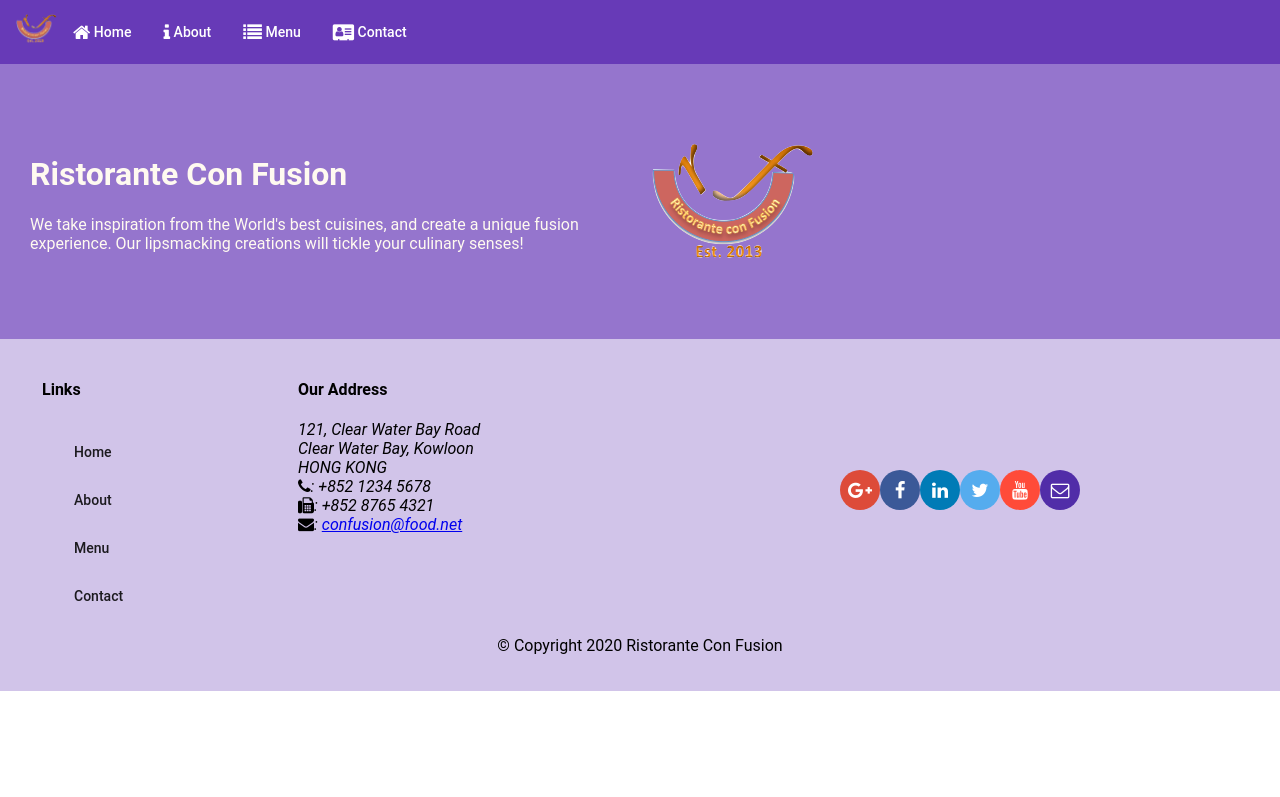
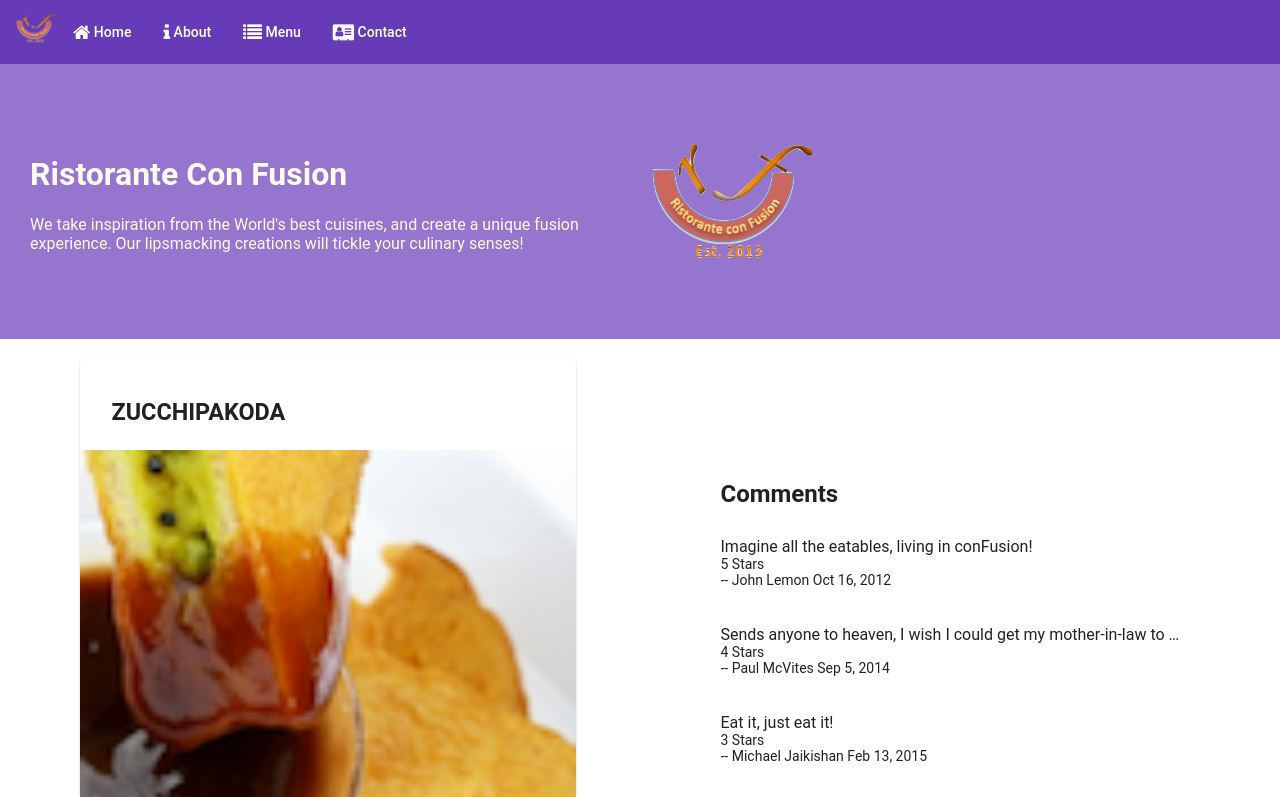
Before and after one commit to yshnavraj/AngularconFusion, an Angular app: page /dishdetail/1 in a window 1280 px wide. Before the commit this address led to /. Shown: the top 797 px of the page. Built offline with nearby package versions, Linux system fonts and the light colour scheme.

Commit message:
Single Page Applications Part-2

```diff
--- a/src/app/app-routing/routes.ts
+++ b/src/app/app-routing/routes.ts
@@ -9,6 +9,8 @@
 export const routes: Routes = [
     {path: 'home', component: HomeComponent},
     {path: 'menu', component: MenuComponent},
+    {path: 'about', component: ContactComponent},
+    {path: 'dishdetail/:id', component: DishdetailComponent},
     {path: 'contactus', component: ContactComponent},
     {path: '', redirectTo: '/home', pathMatch: 'full'}
 ];
--- a/src/app/dishdetail/dishdetail.component.html
+++ b/src/app/dishdetail/dishdetail.component.html
@@ -20,6 +20,7 @@
           </p>
         </mat-card-content>
         <mat-card-actions>
+          <button mat-button (click)="goBack()">BACK</button>
           <button mat-button>LIKE</button>
           <button mat-button>SHARE</button>
         </mat-card-actions>
@@ -32,15 +33,15 @@
       <mat-list-item>
         <h2>Comments</h2>
       </mat-list-item>
-      <mat-list-item *ngFor="let comment of dish.comments">
+      <mat-list-item *ngFor="let comments of dish.comments">
         <p mat-line>
-          <span> {{ comment.comment }}</span>
+          <span> {{ comments.comment }}</span>
         </p>
         <p mat-line>
-          <span> {{ comment.rating }} Stars</span>
+          <span> {{ comments.rating }} Stars</span>
         </p>
         <p mat-line>
-          <span> -- {{ comment.author }} {{ comment.date | date }}</span>
+          <span> -- {{ comments.author }} {{ comments.date | date }}</span>
         </p>
       </mat-list-item>
     </mat-list>
--- a/src/app/dishdetail/dishdetail.component.ts
+++ b/src/app/dishdetail/dishdetail.component.ts
@@ -1,5 +1,8 @@
-import { Component, OnInit, Input } from '@angular/core';
+import { Component, OnInit } from '@angular/core';
+import { Params, ActivatedRoute } from '@angular/router';
+import { Location } from '@angular/common';
 import { Dish } from '../shared/dish';
+import { DishService } from '../services/dish.service';
 
 @Component({
   selector: 'app-dishdetail',
@@ -7,12 +10,20 @@
   styleUrls: ['./dishdetail.component.scss']
 })
 export class DishdetailComponent implements OnInit {
-  @Input()
-  dish = Dish;
 
-  constructor() { }
+  dish: Dish;
+
+  constructor(private dishService: DishService,
+    private route: ActivatedRoute,
+    private location: Location) { }
 
   ngOnInit() {
+    let id = this.route.snapshot.params['id'];
+    this.dish = this.dishService.getDish(id);
+  }
+
+  goBack(): void {
+    this.location.back();
   }
 
 }
--- a/src/app/footer/footer.component.html
+++ b/src/app/footer/footer.component.html
@@ -9,10 +9,10 @@
       <div fxFlex="40" fxFlexOffset="20px">
         <h4>Links</h4>
         <mat-list>
-          <mat-list-item><a mat-button>Home</a></mat-list-item>
-          <mat-list-item><a mat-button>About</a></mat-list-item>
-          <mat-list-item><a mat-button>Menu</a></mat-list-item>
-          <mat-list-item><a mat-button>Contact</a></mat-list-item>
+          <mat-list-item><a mat-button routerLink='/home'>Home</a></mat-list-item>
+          <mat-list-item><a mat-button routerLink='/about'>About</a></mat-list-item>
+          <mat-list-item><a mat-button routerLink='/menu'>Menu</a></mat-list-item>
+          <mat-list-item><a mat-button routerLink='/contactus'>Contact</a></mat-list-item>
         </mat-list>
       </div>
       <div fxFlex="55">
--- a/src/app/menu/menu.component.html
+++ b/src/app/menu/menu.component.html
@@ -11,7 +11,7 @@
 
     <div fxFlex>
         <mat-grid-list cols="2" rowHeight="200px">
-            <mat-grid-tile *ngFor="let dish of dishes" (click)="onSelect(dish)">
+            <mat-grid-tile *ngFor="let dish of dishes" [routerLink]="['/dishdetail', dish.id]">
                 <img height="200px" src={{dish.image}} alt={{dish.name}}>
                 <mat-grid-tile-footer>
                     <h1> {{dish.name | uppercase}} </h1>
@@ -19,5 +19,4 @@
             </mat-grid-tile>
         </mat-grid-list>
     </div>
-    <app-dishdetail [dish]="selectedDish"></app-dishdetail>
 </div>
```
